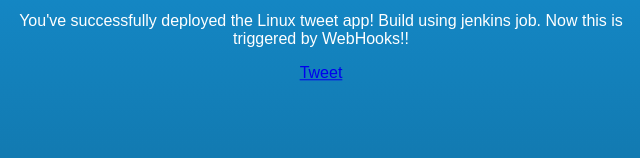
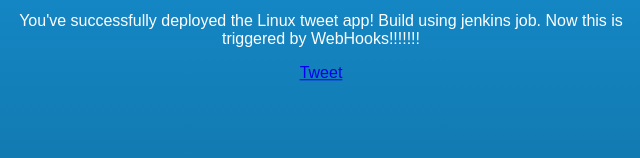
Before and after one commit to shiva0490/docker-sample-website, a plain HTML site: page index.html in a window 1280 px wide. Shown: the part 642-800 px from the top of the page, 319-959 px from the left. Drawn offline with Linux system fonts and the light colour scheme.

Commit message:
Update index.html

```diff
--- a/index.html
+++ b/index.html
@@ -32,7 +32,7 @@
             <center><img src="./linux.png"></img>
                 <P>
 
-                You've successfully deployed the Linux tweet app! Build using jenkins job. Now this is triggered by WebHooks!!
+                You've successfully deployed the Linux tweet app! Build using jenkins job. Now this is triggered by WebHooks!!!!!!!
 
                 <p>
 
```
